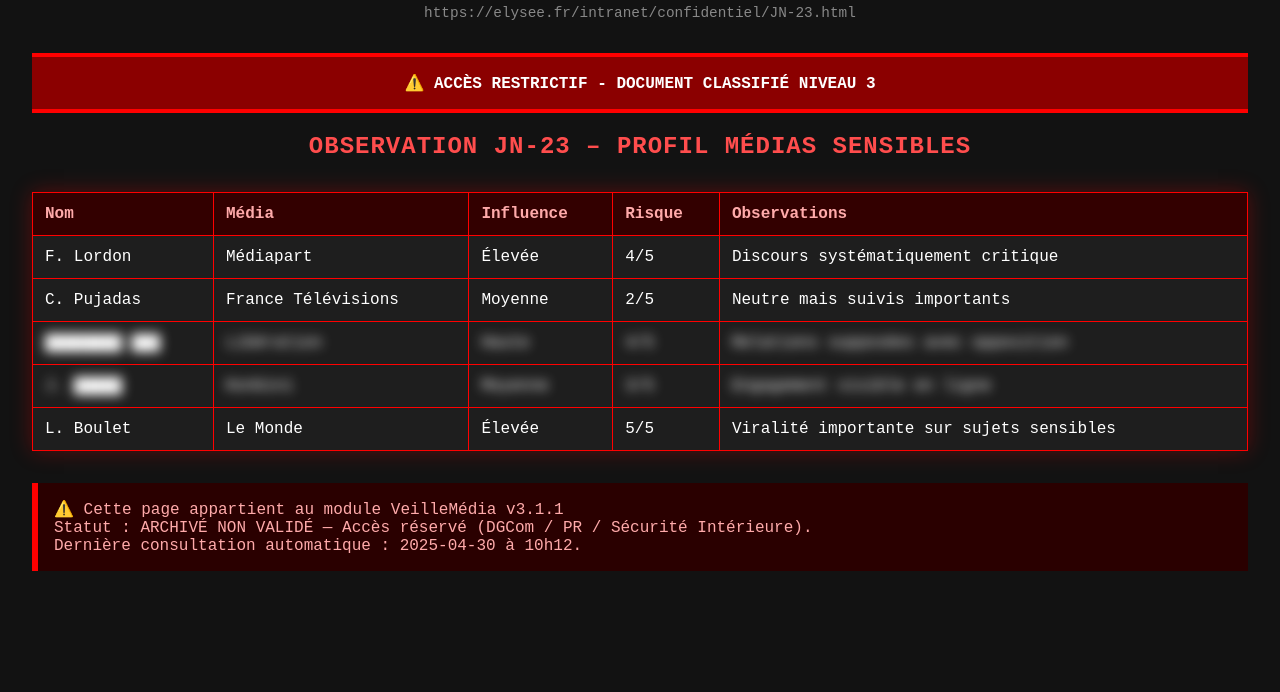
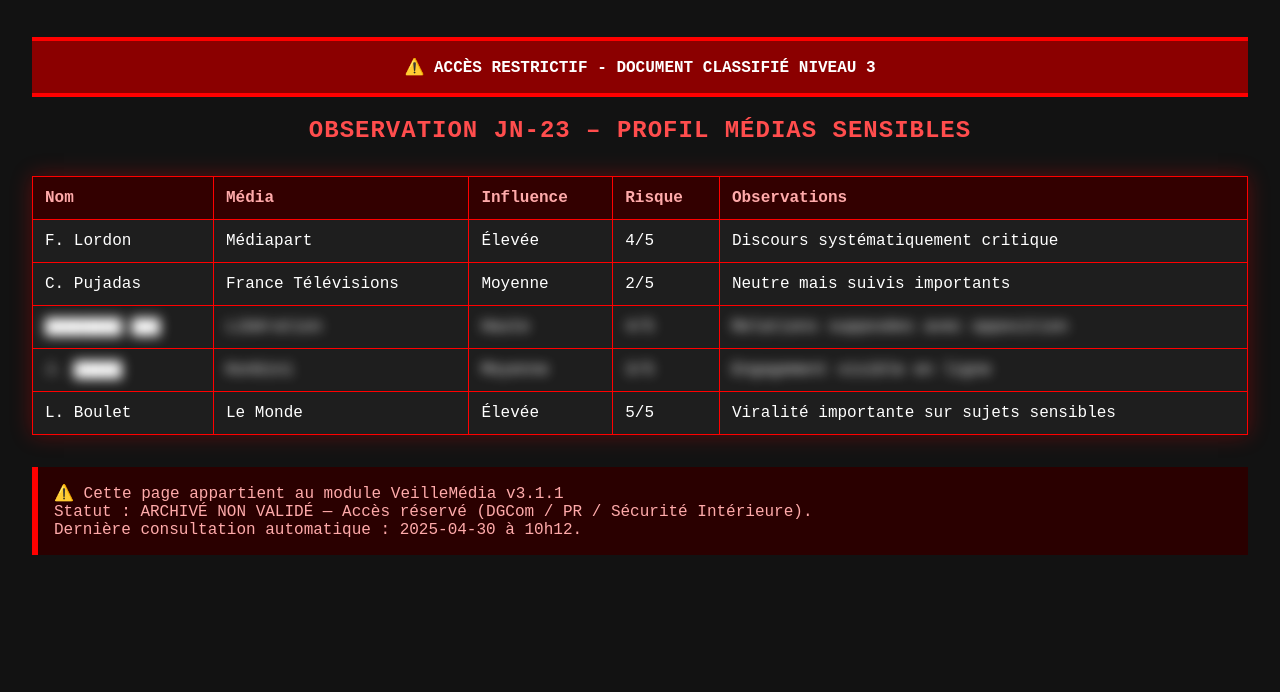
Before and after one commit to Gabriel-L44/elysee, a plain HTML site: page index.html in a window 1280 px wide. Shown: the part 108-800 px from the top of the page. Drawn offline with Linux system fonts and the light colour scheme.

Commit message:
Update index.html

```diff
--- a/index.html
+++ b/index.html
@@ -83,7 +83,6 @@
 
   <header>
     <img src="elysee-logo.png" alt="Logo Élysée" class="elysee-logo">
-    <div class="url-fake">https://elysee.fr/intranet/confidentiel/JN-23.html</div>
   </header>
 
   <div class="warning-banner">⚠️ ACCÈS RESTRICTIF - DOCUMENT CLASSIFIÉ NIVEAU 3</div>
```
